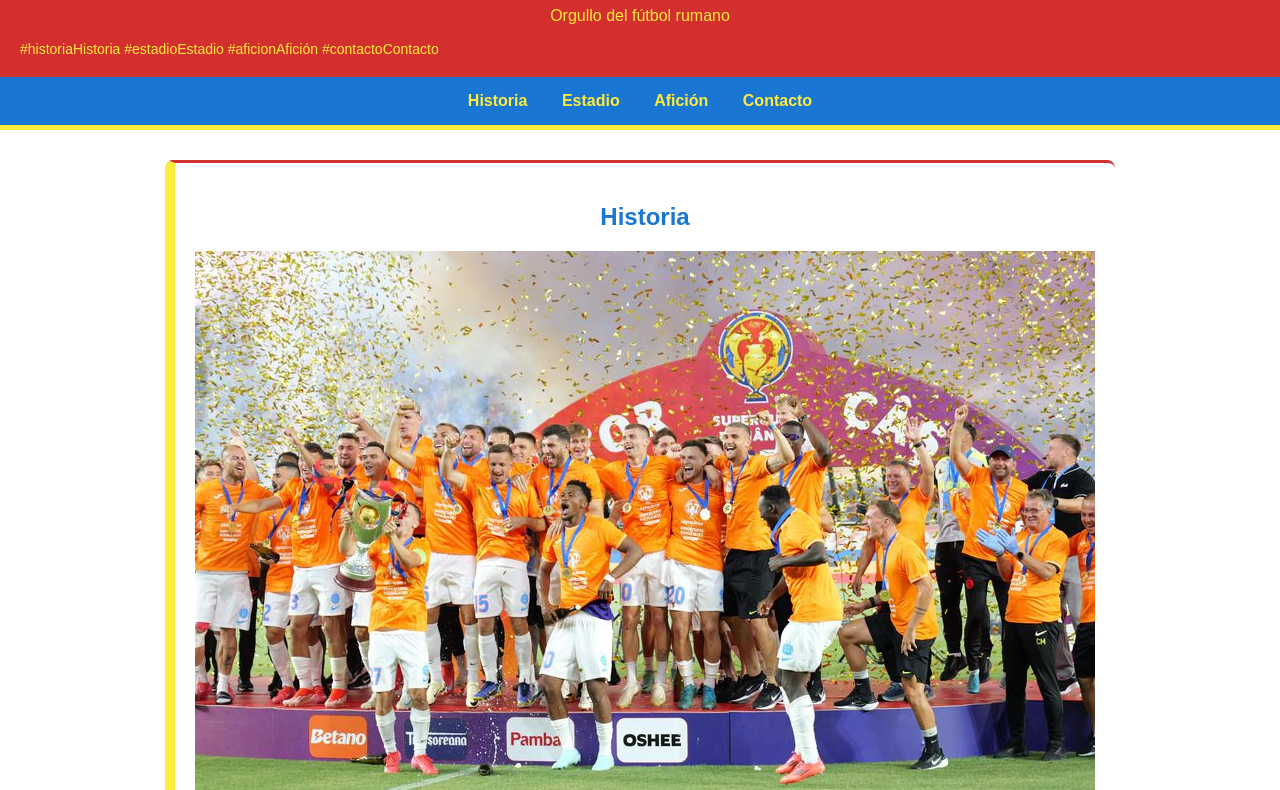
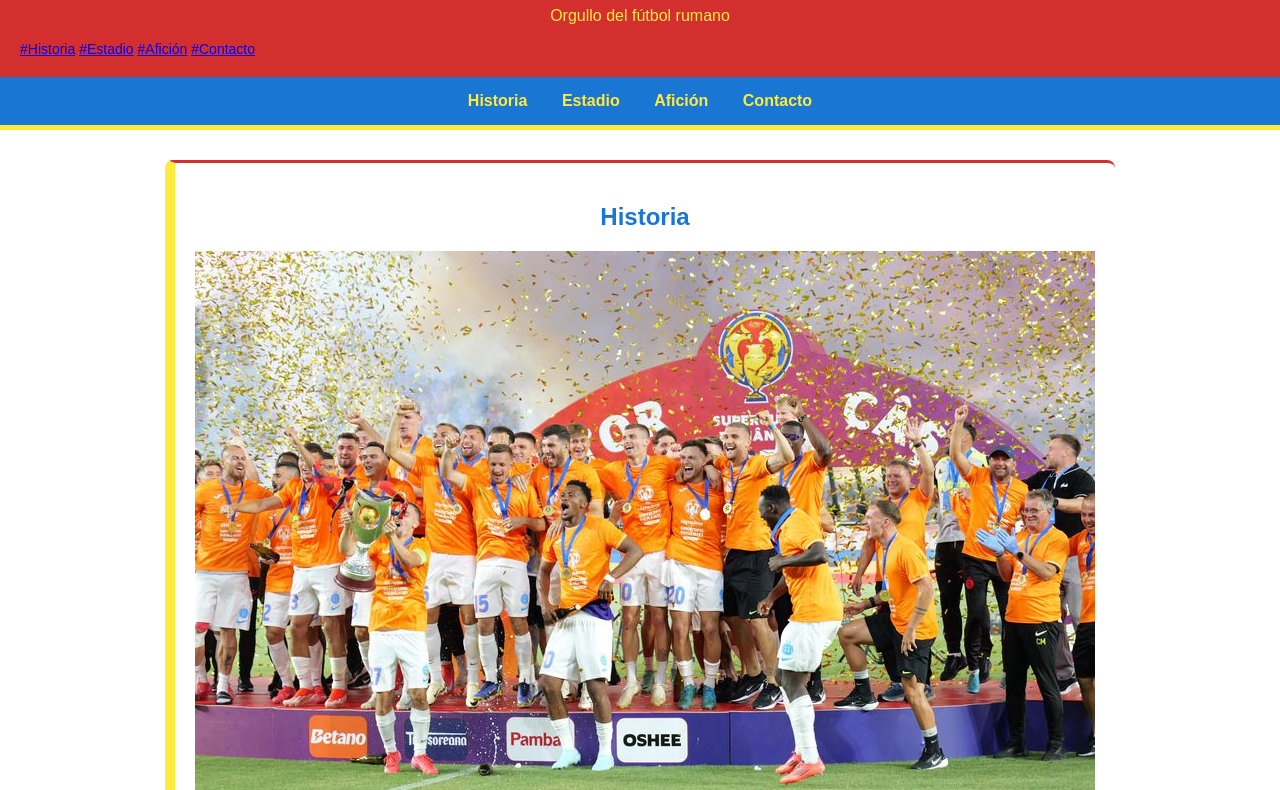
Before and after one commit to almajanuesteraelena-bit/Almajanu-Elena-Estera, a plain HTML site: page index.html in a window 1280 px wide. Shown: the part 93-883 px from the top of the page. Drawn offline with Linux system fonts and the light colour scheme.

Commit message:
Update index.html

```diff
--- a/index.html
+++ b/index.html
@@ -75,10 +75,13 @@
         <h1>Fotbal Club FCSB</h1>
         <p>Orgullo del fútbol rumano</p>
 
-        <div class="hashtags">
-            #historiaHistoria #estadioEstadio #aficionAfición #contactoContacto
-        </div>
-    </header>
+         <div class="hashtags">
+        <a href="#" onclick="mostrarImagen('historia')">#Historia</a>
+        <a href="#" onclick="mostrarImagen('estadio')">#Estadio</a>
+        <a href="#" onclick="mostrarImagen('aficion')">#Afición</a>
+        <a href="#" onclick="mostrarImagen('contacto')">#Contacto</a>
+    </div>
+</header>
 
     <nav>
         <a href="#historia">Historia</a>
```
